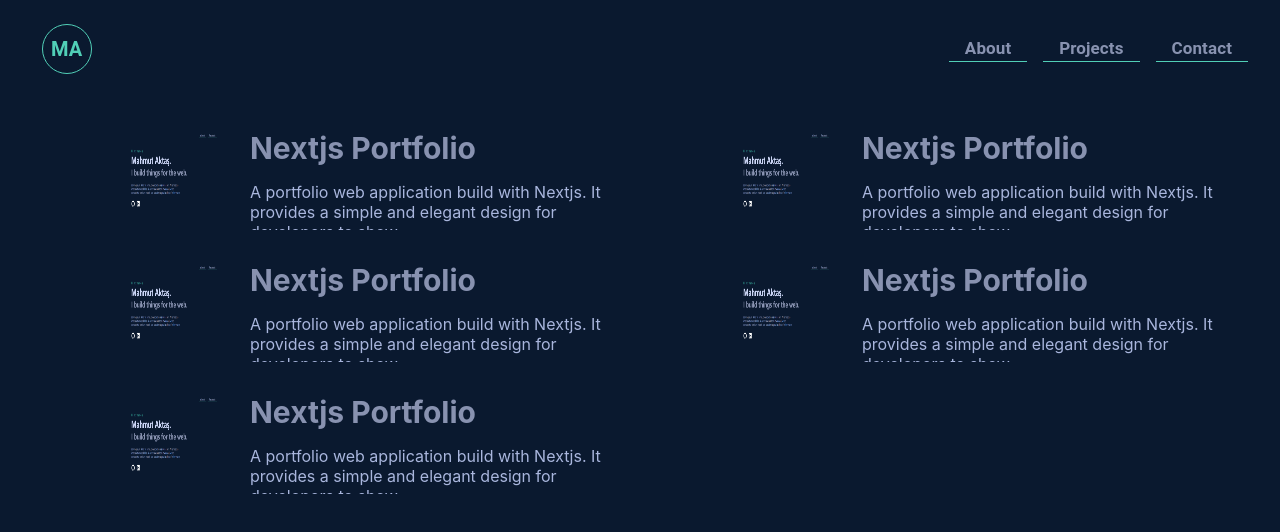
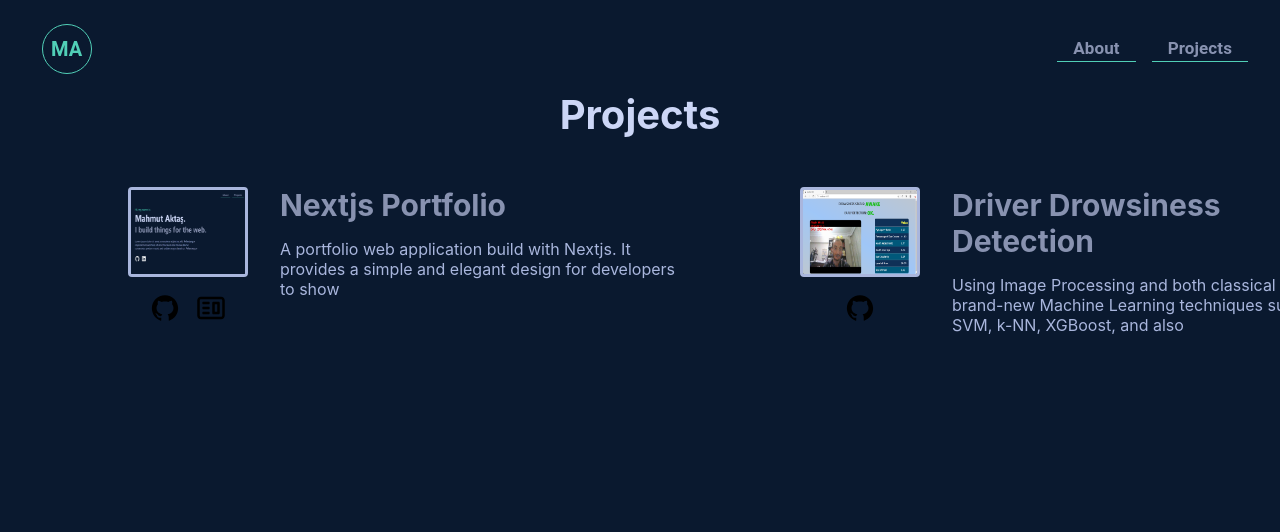
Before and after one commit to mahmutaktas/Nextjs-Portfolio, a Next.js app: page /projects in a window 1280 px wide. Shown: the top 532 px of the page. Built offline with nearby package versions, Linux system fonts and the light colour scheme.

Commit message:
finished style of the projects page

```diff
--- a/components/navbar/NavbarContainer.js
+++ b/components/navbar/NavbarContainer.js
@@ -28,7 +28,6 @@
             <ItemsContainer>
                 <NavbarItem title={"About"} page={"about"} />
                 <NavbarItem title={"Projects"} page={"projects"} />
-                <NavbarItem title={"Contact"} page={"contact"} />
             </ItemsContainer>
         </Container>
     );
--- a/components/projects/ProjectItem.js
+++ b/components/projects/ProjectItem.js
@@ -1,12 +1,13 @@
 import React, { useState } from "react";
 import { Box, Tooltip } from "@mui/material";
 import { alpha, styled } from "@mui/material/styles";
-import Image from "next/image";
+import Link from "next/link";
+import { AiFillGithub, AiFillLinkedin } from "react-icons/ai";
+import { CgWebsite } from "react-icons/cg";
 
-const ProjectContainer = styled(Box)(({ showAllDescription }) => ({
+const ProjectContainer = styled(Box)(({}) => ({
     display: "flex",
-    width: 500,
-    height: showAllDescription ? "100%" : 100,
+    width: 560,
     cursor: "pointer",
     marginBottom: "2rem",
 }));
@@ -36,25 +37,67 @@
     height: "100%",
 }));
 
+const IconContainer = styled(Box)(({ theme }) => ({
+    display: "flex",
+    justifyContent: "center",
+    marginTop: "1rem",
+}));
+
+const Icon = styled(Box)(({ theme }) => ({
+    fontSize: 30,
+    cursor: "pointer",
+    "&:hover": {
+        color: "#51cfb7",
+    },
+}));
+
 export default function ProjectItem({ project }) {
     const [isHovered, setIsHovered] = useState(false);
     const [showAllDescription, setShowAllDescription] = useState(false);
     return (
-        <ProjectContainer
-            showAllDescription={showAllDescription}
-            onMouseEnter={() => setIsHovered(true)}
-            onMouseLeave={() => setIsHovered(false)}
-            onClick={() => window.open(project.link, "_blank")}
-        >
-            <Image
-                src={`/images/${project.image}`}
-                srcSet={`/images/${project.image}`}
-                alt={"profile picture"}
-                width={90}
-                height={90}
-            />
+        <ProjectContainer>
+            <Box sx={{ display: "flex", flexDirection: "column", width: 130 }}>
+                <img
+                    src={`/images/${project.image}`}
+                    alt={"profile picture"}
+                    width={120}
+                    height={90}
+                    style={{ border: "3px solid #A9B6DD", borderRadius: 4 }}
+                />
+                <IconContainer>
+                    {project.github ? (
+                        <Tooltip title="Github">
+                            <Link href={project.github} target="_blank">
+                                <Icon>
+                                    <AiFillGithub></AiFillGithub>
+                                </Icon>
+                            </Link>
+                        </Tooltip>
+                    ) : null}
+
+                    {project.github && project.website ? (
+                        <Box sx={{ width: "1rem", visibility: "hidden" }}></Box>
+                    ) : null}
+
+                    {project.website ? (
+                        <Tooltip title="Website">
+                            <Link href={project.website} target="_blank">
+                                <Icon>
+                                    <CgWebsite></CgWebsite>
+                                </Icon>
+                            </Link>
+                        </Tooltip>
+                    ) : null}
+                </IconContainer>
+            </Box>
             <ProjectInfoContainer>
-                <ProjectTitleText isHovered={isHovered}>{project.title}</ProjectTitleText>
+                <ProjectTitleText
+                    onMouseEnter={() => setIsHovered(true)}
+                    onMouseLeave={() => setIsHovered(false)}
+                    isHovered={isHovered}
+                >
+                    {project.title}
+                </ProjectTitleText>
                 {showAllDescription ? (
                     <Tooltip title={"Click to see less description"} followCursor>
                         <ProjectDescriptionText
--- a/data/data.js
+++ b/data/data.js
@@ -2,12 +2,12 @@
     name: "Mahmut Aktaş",
     summary: "I build things for the web",
     description:
-        "Lorem ipsum dolor sit amet, consectetur adipiscing elit. Pellentesque imperdiet arcused felis, sit amet tincidunt orci rhoncus. Donec consectetur pretium mauris, sed sodales magna iaculis ut. Pellentesque",
+        "I'm a full stack developer currently working for a company for more than 2 years. My tech stack is: Python, Flask, Django, Javascript, React, React Native, PostgreSQL, Elasticsearch, Docker and many more...",
     linkedin: "https://www.linkedin.com/in/mahmut-akta%C5%9F-b473b0125",
     github: "https://github.com/mahmutaktas",
     title: "Full Stack Developer",
     long_description:
-        "Hi there,\n\n My name is Mahmut Aktaş and I'm a full stack developer currently working for Ploud for more than 2 years. My tech stack is: Python, Flask, Django, Javascript, React, React Native, PostgreSQL, Elasticsearch, Docker and many more...\n\nDuring my career, i developed many backend services using Flask. In these backend applications, we've used lots of powerful services such as Firebase, Elasticsearch, Redis, Celery etc. Its thrilling to come across new challenges with each project and trying overcome them as I gain more experince. I also developed many frontend services using React. There are also mobile applications build with React Native that I helped with the development process.\n\nDuring my time in the industry, I've learned many technologies from many projects and I always try to reach better goals with each project. With software development, there is always something new to discover. It is thrilling to explore various areas of software development while building things that are useful. I'm always ready to take that adventure in the depths of software development.",
+        "Hi there,\n\n My name is Mahmut Aktaş and I'm a full stack developer currently working for a company for more than 2 years. My tech stack is: Python, Flask, Django, Javascript, React, React Native, PostgreSQL, Elasticsearch, Docker and many more...\n\nDuring my career, i developed many backend services using Flask. In these backend applications, we've used lots of powerful services such as Firebase, Elasticsearch, Redis, Celery etc. Its thrilling to come across new challenges with each project and trying overcome them as I gain more experince. I also developed many frontend services using React. There are also mobile applications build with React Native that I helped with the development process.\n\nDuring my time in the industry, I've learned many technologies from many projects and I always try to reach better goals with each project. With software development, there is always something new to discover. It is thrilling to explore various areas of software development while building things that are useful. I'm always ready to take that adventure in the depths of software development.",
     images: {
         profile_picture: "profile-pic.jpg",
     },
@@ -17,35 +17,16 @@
             description:
                 "A portfolio web application build with Nextjs. It provides a simple and elegant design for developers to show their work.A portfolio web application build with Nextjs. It provides a simple and elegant design for developers to show their work.",
             image: "nexjts-portfolio.png",
-            link: "https://github.com/mahmutaktas/Nextjs-Portfolio",
+            github: "https://github.com/mahmutaktas/Nextjs-Portfolio",
+            website: "https://aktasdev.net",
         },
         {
-            title: "Nextjs Portfolio",
+            title: "Driver Drowsiness Detection",
             description:
-                "A portfolio web application build with Nextjs. It provides a simple and elegant design for developers to show their work.",
-            image: "nexjts-portfolio.png",
-            link: "https://github.com/mahmutaktas/Nextjs-Portfolio",
-        },
-        {
-            title: "Nextjs Portfolio",
-            description:
-                "A portfolio web application build with Nextjs. It provides a simple and elegant design for developers to show their work.",
-            image: "nexjts-portfolio.png",
-            link: "https://github.com/mahmutaktas/Nextjs-Portfolio",
-        },
-        {
-            title: "Nextjs Portfolio",
-            description:
-                "A portfolio web application build with Nextjs. It provides a simple and elegant design for developers to show their work.",
-            image: "nexjts-portfolio.png",
-            link: "https://github.com/mahmutaktas/Nextjs-Portfolio",
-        },
-        {
-            title: "Nextjs Portfolio",
-            description:
-                "A portfolio web application build with Nextjs. It provides a simple and elegant design for developers to show their work.",
-            image: "nexjts-portfolio.png",
-            link: "https://github.com/mahmutaktas/Nextjs-Portfolio",
+                "Using Image Processing and both classical and brand-new Machine Learning techniques such as SVM, k-NN, XGBoost, and also LSTM; we built an application to predict beforehand the driver's drowsiness and warning him/her with an alert before any crash happened.",
+            image: "driver-drowsiness.png",
+            github: "https://github.com/mahmutaktas/Driver_Drowsiness_Detection",
+            website: "",
         },
     ],
 };
--- a/pages/projects.js
+++ b/pages/projects.js
@@ -3,17 +3,30 @@
 import { data } from "../data/data";
 import Container from "../components/Container";
 import ProjectItem from "../components/projects/ProjectItem";
+import Link from "next/link";
 
 const PageContainer = styled(Box)(({ theme }) => ({
     display: "flex",
     flexDirection: "row",
     marginLeft: "10vw",
-    marginTop: "5vh",
+    marginTop: "6vh",
+}));
+
+const PageTitle = styled(Box)(({ theme }) => ({
+    display: "flex",
+    flexDirection: "row",
+    justifyContent: "center",
+    width: "100%",
+    color: "#ccd6f6",
+    fontSize: 40,
+    fontWeight: "bold",
+    marginBottom: "2rem",
 }));
 
 export default function Projects() {
     return (
         <Container title={`${data.name} | Projects`}>
+            <PageTitle>Projects</PageTitle>
             <PageContainer>
                 <Box sx={{ display: "flex", flexDirection: "column", marginRight: "7rem" }}>
                     {data.projects
```
Also changed, not shown: public/images/driver-drowsiness.png (added).
